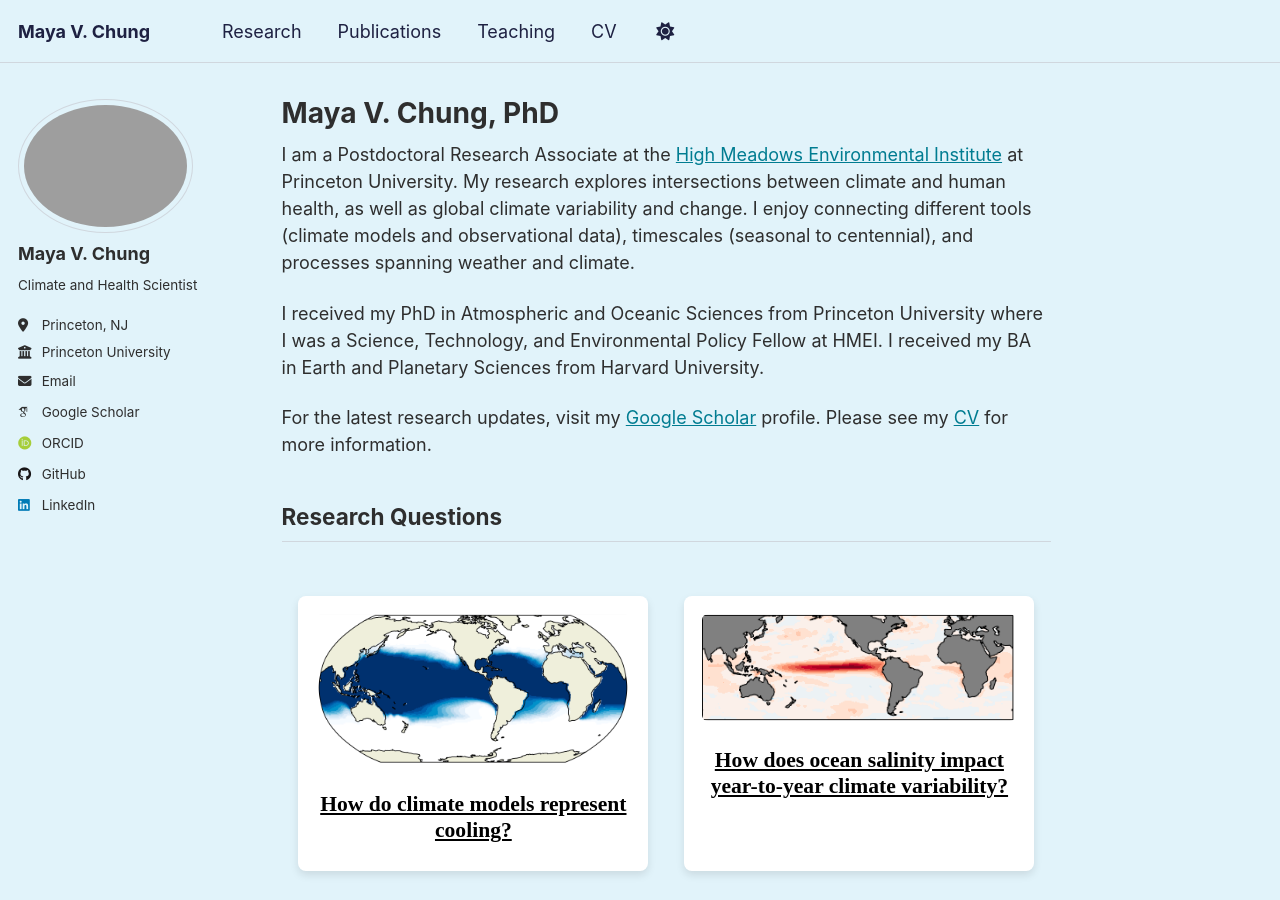
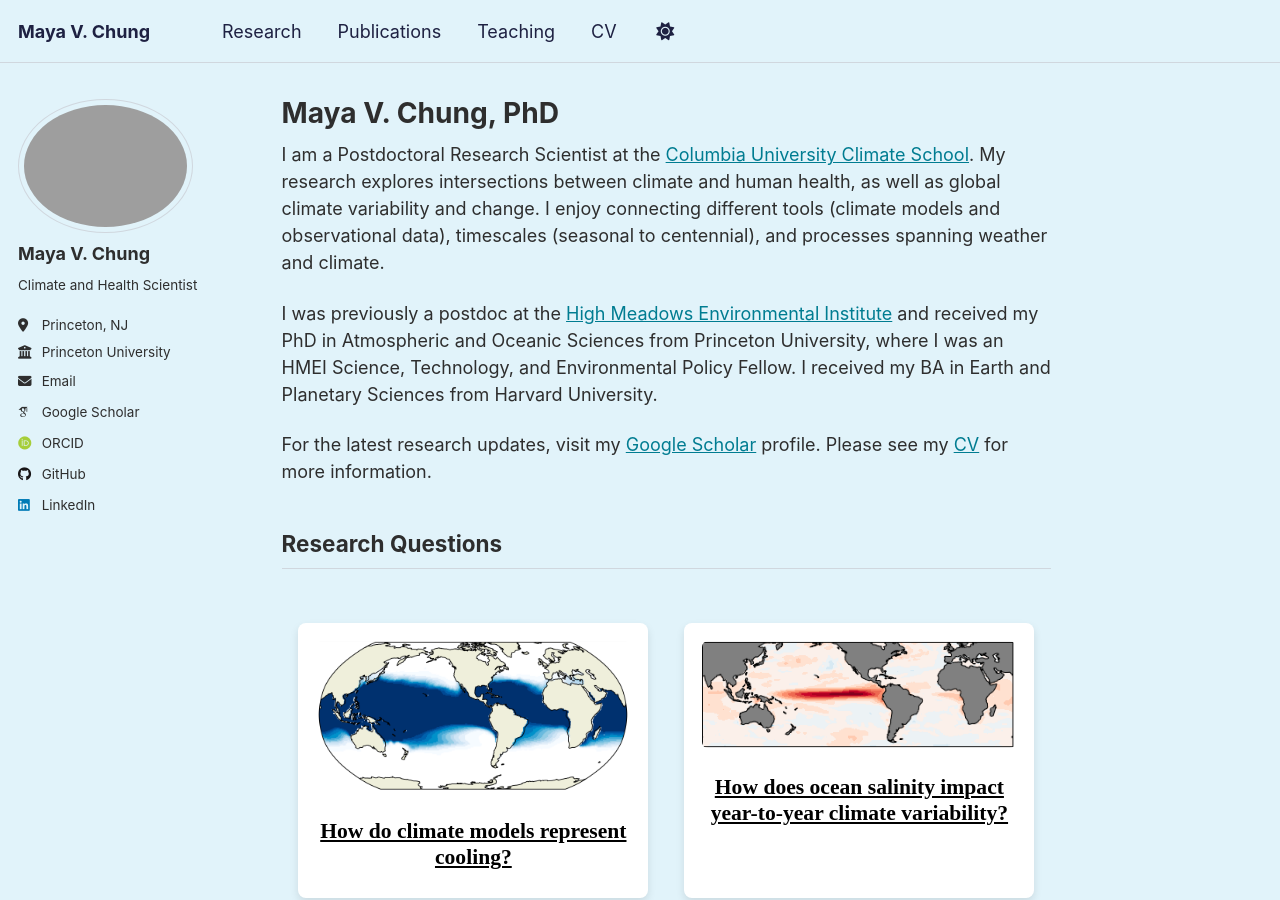
Before and after one commit to mayavchung/mayavchung.github.io, a Jekyll site: the page built from _pages/about.md, in a window 1280 px wide and 900 px high. Built offline with Jekyll 4.4.1, drawn with Linux system fonts in a browser that asks for light colours; some web fonts are replaced; a script that is not in the unit is left out.

Commit message:
Update about.md

```diff
--- a/_pages/about.md
+++ b/_pages/about.md
@@ -7,9 +7,9 @@ redirect_from:
   - /about.html
 ---
 
-I am a Postdoctoral Research Associate at the [High Meadows Environmental Institute](https://environment.princeton.edu/) at Princeton University. My research explores intersections between climate and human health, as well as global climate variability and change. I enjoy connecting different tools (climate models and observational data), timescales (seasonal to centennial), and processes spanning weather and climate.
+I am a Postdoctoral Research Scientist at the [Columbia University Climate School](https://www.climate.columbia.edu/). My research explores intersections between climate and human health, as well as global climate variability and change. I enjoy connecting different tools (climate models and observational data), timescales (seasonal to centennial), and processes spanning weather and climate.
 
-I received my PhD in Atmospheric and Oceanic Sciences from Princeton University where I was a Science, Technology, and Environmental Policy Fellow at HMEI. I received my BA in Earth and Planetary Sciences from Harvard University.
+I was previously a postdoc at the [High Meadows Environmental Institute](https://environment.princeton.edu/) and received my PhD in Atmospheric and Oceanic Sciences from Princeton University, where I was an HMEI Science, Technology, and Environmental Policy Fellow. I received my BA in Earth and Planetary Sciences from Harvard University.
 
 For the latest research updates, visit my [Google Scholar](https://scholar.google.com/citations?user=h5lDhDwAAAAJ&hl=en) profile. Please see my [CV](https://mayavchung.github.io/cv/) for more information.
 
```
